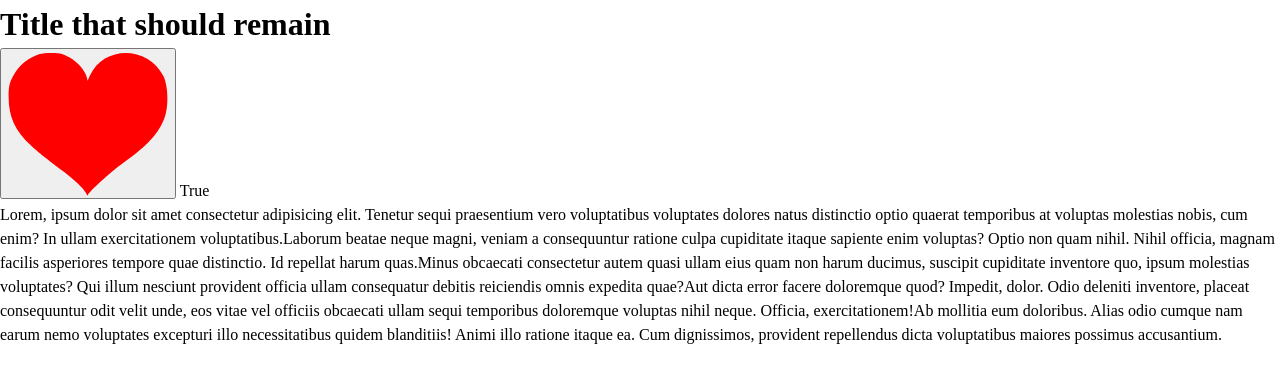
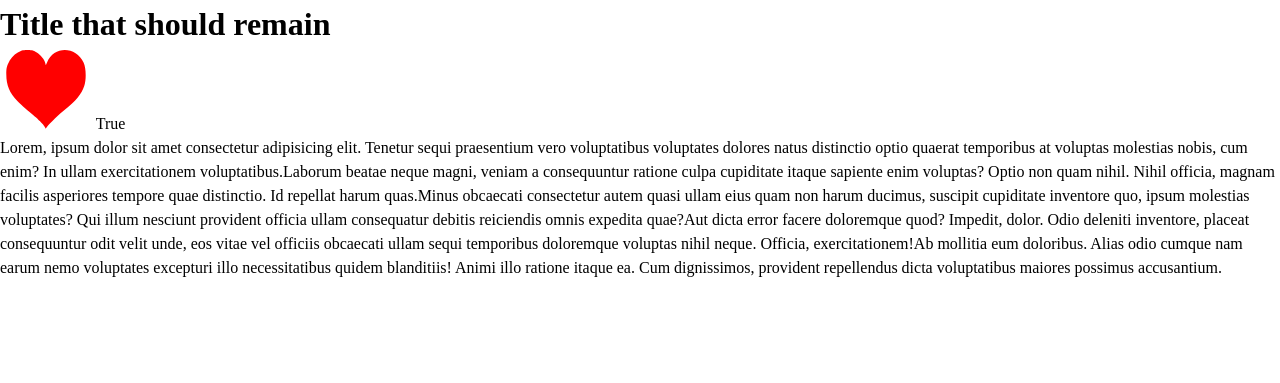
Before and after one commit to eld120/django-sandbox, a Django app: a page that uses templates/app/partials/watchlist_link.html in a window 1280 px wide. Shown: the top 383 px of the page. Run offline with Django 3.2, Linux system fonts and the light colour scheme; a user stored in the database is signed in; tables that the repository leaves empty hold one stand-in row (values such as "Sample post").

Commit message:
added an animation to the heart icon

```diff
--- a/static/app/css/styles.css
+++ b/static/app/css/styles.css
@@ -73,7 +73,28 @@ select {
   }
 }
 .heart {
-  max-width: 10em;
+  max-width: 5em;
+  height: 5em;
+}
+
+button {
+  background-color: white;
+  border: none;
+}
+
+.filled-in {
+  animation: fadeIn ease-in 750ms;
+  animation-iteration-count: 1;
+  animation-fill-mode: forwards;
+}
+
+@keyframes fadeIn {
+  0% {
+    opacity: 0.1;
+  }
+  100% {
+    opacity: 1;
+  }
 }
 
 /*# sourceMappingURL=styles.css.map */
--- a/static/app/css/styles.scss
+++ b/static/app/css/styles.scss
@@ -1,6 +1,24 @@
-@use 'reset';
+@use "reset";
 
+.heart {
+  max-width: 5em;
+  height: 5em;
+}
+button {
+  background-color: white;
+  border: none;
+}
+.filled-in {
+  animation: fadeIn ease-in 750ms;
+  animation-iteration-count: 1;
+  animation-fill-mode: forwards;
+}
 
-.heart{
-    max-width: 10em;
+@keyframes fadeIn {
+  0% {
+    opacity: 0.1;
+  }
+  100% {
+    opacity: 1;
+  }
 }
--- a/templates/app/partials/watchlist_link.html
+++ b/templates/app/partials/watchlist_link.html
@@ -6,7 +6,7 @@
             hx-target="#heart-emoji"
             hx-swap="outerHTML"
             hx-trigger="click"
-        > <img class="heart" src="{% static 'app/images/Love_Heart_SVG.svg'   %}"  alt=""> </button>
+        > <img class="heart filled-in" src="{% static 'app/images/Love_Heart_SVG.svg'   %}"  alt=""> </button>
     {% else %}
     <button type="button"
             hx-get="{% url 'app:watchlist_update' listing.slug %}"
```
Also changed, not shown: 1 other file.
